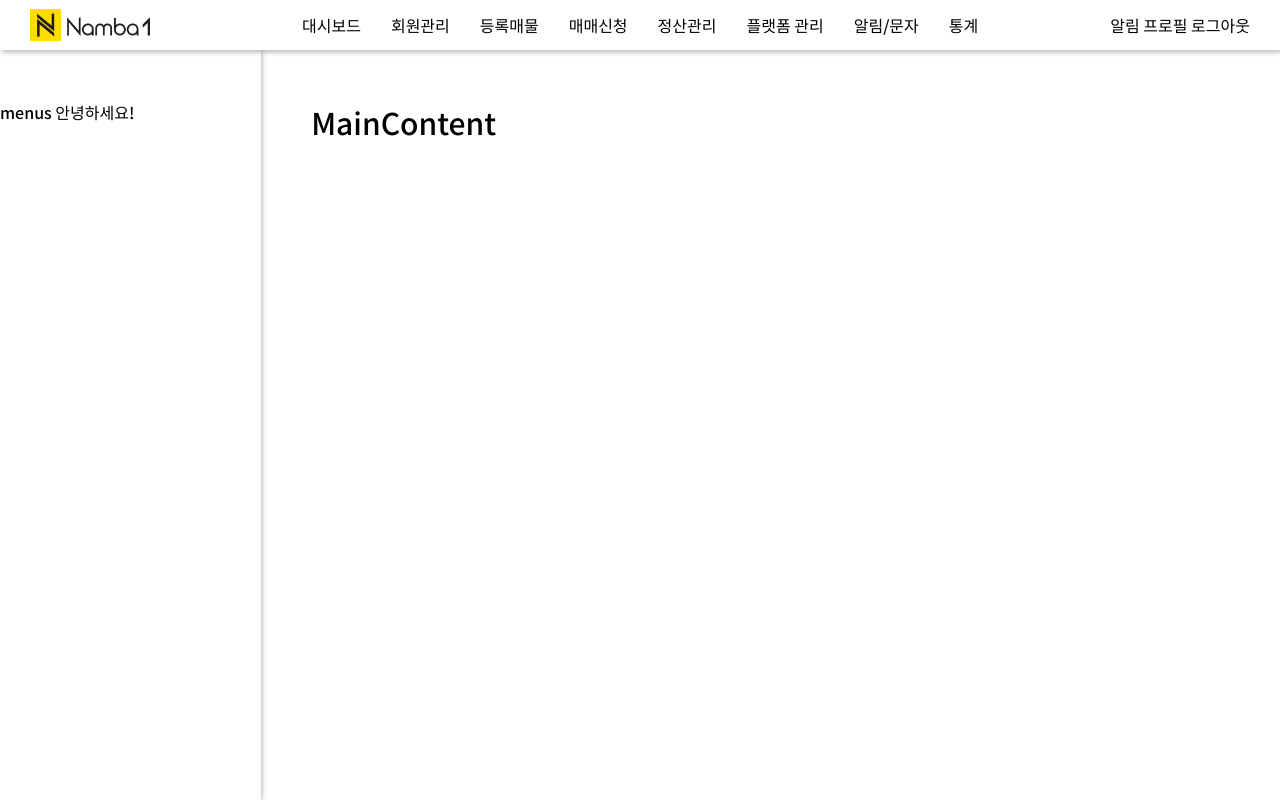
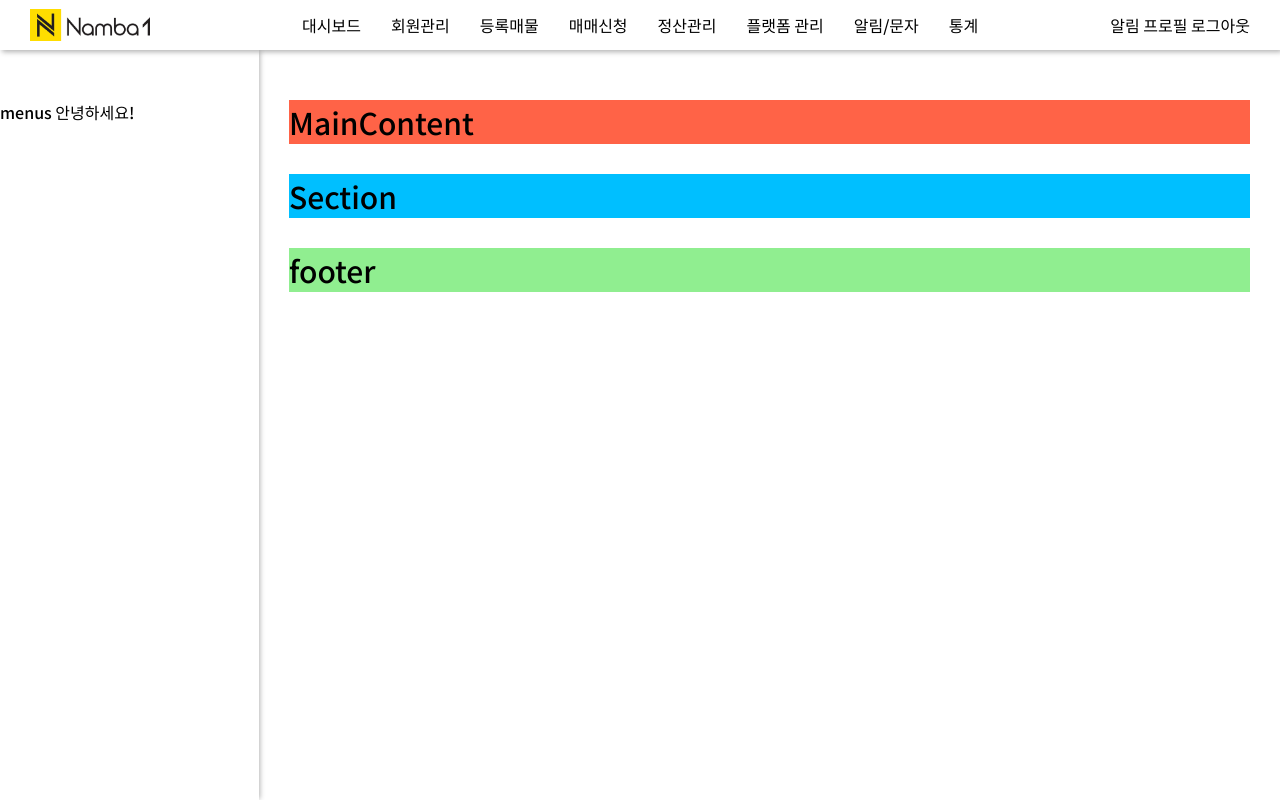
Before and after one commit to hojuncha997/namba1-admin, a React (Create React App) app: page / in a window 1280 px wide. Built offline with nearby package versions, Linux system fonts and the light colour scheme.

Commit message:
본문 작업

```diff
--- a/src/App.js
+++ b/src/App.js
@@ -1,10 +1,12 @@
 // 전역 스타일
 import "./App.css";
+import logoImage from "./assets/images/namba-logo-100.png";
 import GlobalStyle from "./components/global/GlobalStyle";
 import UpperNav from "./components/upperNav/UpperNav";
 import MainContainer from "./components/mainContainer/MainContainer";
 import MainContent from "./components/MainContent/MainContent";
 import Sidebar from "./components/sidebar/Sidebar";
+import Login from "./components/login/Login";
 
 function App() {
   return (
@@ -17,6 +19,8 @@ function App() {
           <MainContent>MainContent</MainContent>
           <Sidebar menus={"menus 안녕하세요!"}></Sidebar>
         </MainContainer>
+
+        {/* <Login></Login> */}
       </div>
     </>
   );
--- a/src/components/MainContent/MainContent.js
+++ b/src/components/MainContent/MainContent.js
@@ -1,4 +1,5 @@
 import styled from "styled-components";
+import Login from "../login/Login";
 
 const MainContentStyle = styled.div`
   background: #fff;
@@ -6,16 +7,43 @@ const MainContentStyle = styled.div`
   /* min-height: 600px; */
   order: 2;
   overflow-y: auto;
-  margin-left: 50px;
+  margin-left: 30px;
+  margin-right: 30px;
   margin-top: 50px;
   font-size: 30px;
+`;
+
+const MainContentWrapper = styled.div`
+  // margin: 0;
+  display: flex;
+  flex-direction: column;
+  // background-color: tomato;
+  // border: solid 1px black;
+`;
+
+const MainContentHeaderStyle = styled.div`
+  background-color: tomato;
+  margin-bottom: 30px;
+`;
+const MainContentSectionStyle = styled.section`
+  background-color: deepskyblue;
+  margin-bottom: 30px;
+`;
+const MainContentFooterStyle = styled.div`
+  background-color: lightgreen;
 `;
 
 const MainContent = ({ children }) => {
   return (
     <>
       <MainContentStyle>
-        <div>{children}</div>
+        <MainContentWrapper>
+          {/* <div>{children}</div> */}
+          {/* <Login></Login> */}
+          <MainContentHeaderStyle>{children}</MainContentHeaderStyle>
+          <MainContentSectionStyle>Section</MainContentSectionStyle>
+          <MainContentFooterStyle>footer</MainContentFooterStyle>
+        </MainContentWrapper>
       </MainContentStyle>
     </>
   );
--- a/src/components/global/GlobalStyle.js
+++ b/src/components/global/GlobalStyle.js
@@ -6,6 +6,7 @@ const GlobalStyle = createGlobalStyle`
     --main-color: #FFDD00;
     --color-dark: #1D2231;
     --text-grey: #8390A2;
+    --namba1-yellow: #FFDD00;
 }
 
 * {
--- /dev/null
+++ b/src/components/login/Login.js
@@ -0,0 +1,62 @@
+import styled from "styled-components";
+import logoImage from "../../assets/images/namba-logo-100.png";
+
+const LoginContainerStyle = styled.div`
+  display: flex;
+  flex-direction: column;
+  justify-content: space-around;
+  align-items: center;
+  flex-wrap: wrap;
+
+  width: 500px;
+  height: 300px;
+  /* background-color: var(--namba1-yellow); */
+  background-color: var(#fff);
+  margin-top: 30vh;
+  margin-left: auto;
+  margin-right: auto;
+  border-radius: 10px;
+  border: 1px solid grey;
+  padding: 30px;
+`;
+
+const credentialStyle = styled.div`
+  display: flex;
+  flex-direction: column; /* inputField를 세로 방향으로 정렬 */
+`;
+
+const inputFieldStyle = styled.div`
+  margin-bottom: 10px; /* 각 inputField 간에 여백 추가 */
+`;
+
+const LogoStyle = styled.div``;
+
+const Login = () => {
+  return (
+    <LoginContainerStyle>
+      <LogoStyle>
+        <img src={logoImage}></img>
+      </LogoStyle>
+      <credentialStyle>
+        <inputFieldStyle>
+          <label>
+            아이디
+            <input type="text"></input>
+          </label>
+        </inputFieldStyle>
+        <inputFieldStyle>
+          <label>
+            비밀번호
+            <input type="password"></input>
+          </label>
+        </inputFieldStyle>
+
+        <div>
+          <button>로그인</button>
+        </div>
+      </credentialStyle>
+    </LoginContainerStyle>
+  );
+};
+
+export default Login;
--- a/src/components/upperNav/UpperNav.js
+++ b/src/components/upperNav/UpperNav.js
@@ -15,6 +15,7 @@ const UpperNavStyle = styled.div`
   color: black;
   z-index: 200;
   display: flex;
+  // flex-wrap: wrap;
   align-items: center;
   justify-content: space-between;
 `;
```
Also changed, not shown: src/App.css (+28 -3 lines).
